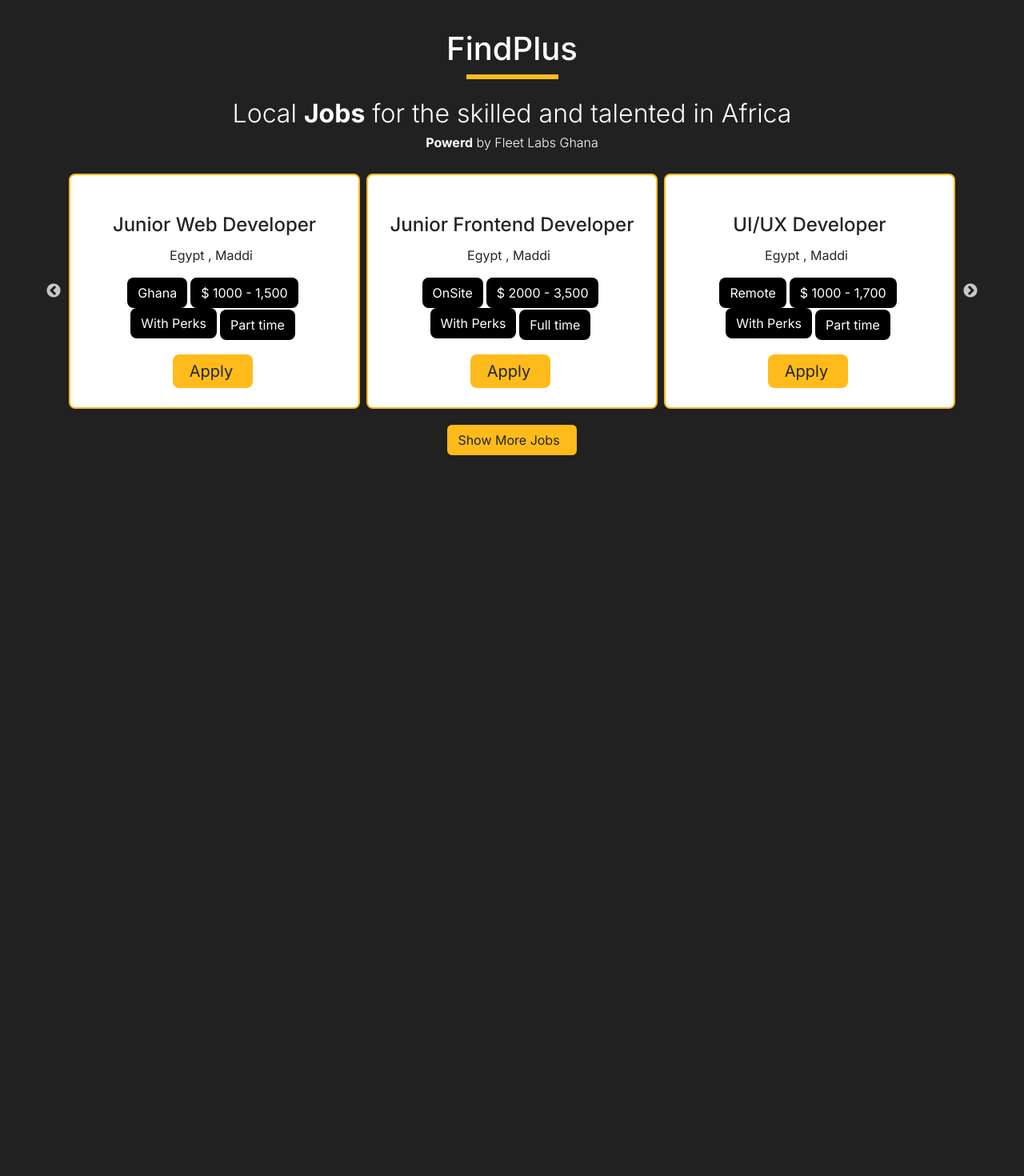
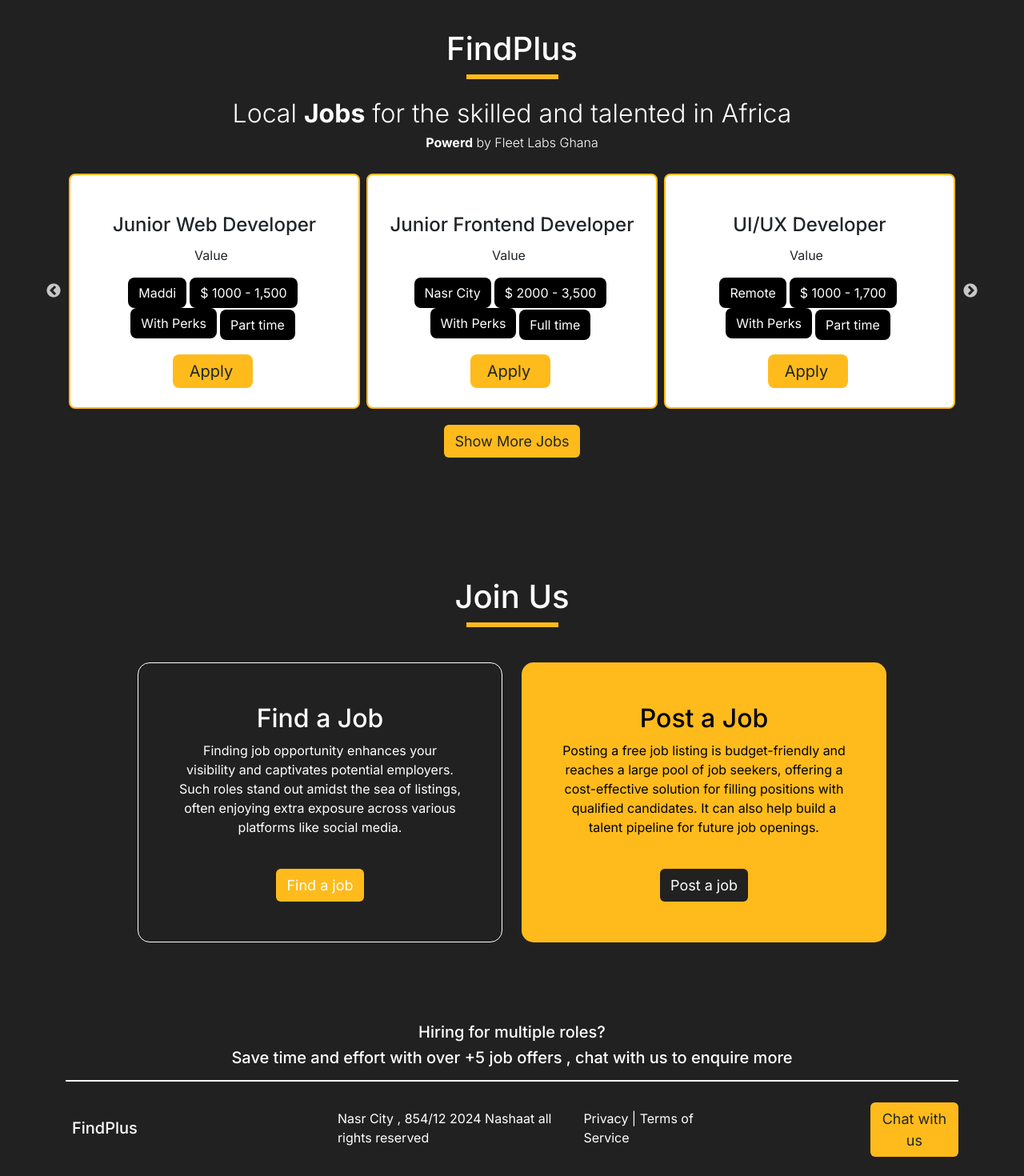
Before and after one commit to Omar-Nashaat/jobconnect, a React (Create React App) app: page / in a window 1280 px wide. Shown: the part 107-1577 px from the top of the page at 80% size. Before the commit the page ends 800 px from the top, so only its background shows below. Built offline with nearby package versions, Linux system fonts and the light colour scheme; the HTML template or start-up script is replaced by a standard one.

Commit message:
Adding Join us and footer

```diff
--- a/src/Components/AnotherHome/AnotherHome.jsx
+++ b/src/Components/AnotherHome/AnotherHome.jsx
@@ -4,6 +4,9 @@
 
 export default function AnotherHome() {
     return <>
+
+        {/* start home */}
+        <div id='home'>
             <div className="container">
                 <div className="row">
                     <div className="mt-5">
@@ -18,11 +21,66 @@
                         </div>
                         <JobsSlider />
                         <button className={style.moreBtn + ' btn d-block m-auto mt-3 d-flex'}>
-                        <div className='pe-2'>Show More Jobs</div>
-                        <i class="fa-solid fa-arrow-down fa-bounce pt-1"></i>
+                            <div>Show More Jobs</div>
                         </button>
                     </div>
                 </div>
             </div>
+        </div>
+        {/* end home */}
+
+        {/* start join */}
+        <div id='join' className={style.join}>
+            <div className="container w-75">
+                <h1 className='text-white text-center'>Join Us</h1>
+                <div className={style.yellowLine + " mb-4"}></div>
+                <div className="row">
+                    <div className="col-md-6">
+                        <div className={style.findJob}>
+                            <h2>Find a Job</h2>
+                            <p>Finding job opportunity enhances your visibility and captivates potential employers. Such roles stand out amidst the sea of listings, often enjoying extra exposure across various platforms like social media.</p>
+                            <div>
+                                <button className={style.joinBtn + ' btn mt-4'}>Find a job</button>
+                            </div>
+                        </div>
+                    </div>
+                    <div className="col-md-6">
+                        <div className={style.postJob}>
+                            <h2>Post a Job</h2>
+                            <p>Posting a free job listing is budget-friendly and reaches a large pool of job seekers, offering a cost-effective solution for filling positions with qualified candidates. It can also help build a talent pipeline for future job openings.</p>
+                            <div>
+                                <button className={style.postBtn + ' btn mt-4'}>Post a job</button>
+                            </div>
+                        </div>
+                    </div>
+                </div>
+            </div>
+        </div>
+        {/* end join */}
+
+        {/* start footer */}
+        <div id='footer'>
+            <div className="container">
+                <div className={style.upperFooterContent}>
+                    <h5>Hiring for multiple roles?</h5>
+                    <h5>Save time and effort with over +5 job offers , chat with us to enquire more</h5>
+                    <div className={style.whiteLine + " mt-3"}></div>
+                </div>
+                <div className={style.lowerFooterContent}>
+                    <div className="d-flex">
+                        <div className='d-flex align-items-center'>
+                            <i className="fa-solid fa-dove fa-2xl pe-2 mb-3 mt-4" style={{ color: 'white' }} />
+                            <h5 className='mt-3'>FindPlus</h5>
+                        </div>
+                        <p className={style.footerAdderss + ' mt-4'}>Nasr City , 854/12 2024 Nashaat all rights reserved</p>
+                        <p className={style.footerPrivacy + ' mt-4'}>Privacy | Terms of Service</p>
+                        <button className={style.chatBtn + ' btn d-block m-auto mt-3 d-flex'}>
+                            <div>Chat with us</div>
+                        </button>
+                    </div>
+                </div>
+            </div>
+        </div >
+        {/* end footer */}
     </>
 }
--- a/src/Components/AnotherHome/AnotherHome.module.css
+++ b/src/Components/AnotherHome/AnotherHome.module.css
@@ -18,7 +18,92 @@
 
 .moreBtn {
     background-color: #ffbb1c;
+    font-size: 18px;
 }
+
 .moreBtn:hover {
     background-color: #ffbb1c;
 }
+
+.join {
+    margin-top: 150px;
+}
+
+.findJob {
+    margin-top: 20px;
+    color: white;
+    text-align: center;
+    border: 1px solid white;
+    border-radius: 15px;
+    padding: 50px;
+
+}
+
+.postJob {
+    margin-top: 20px;
+    color: black;
+    text-align: center;
+    border: 1px solid transparent;
+    border-radius: 15px;
+    padding: 50px;
+    background-color: #ffbb1c;
+}
+
+.joinBtn {
+    background-color: #ffbb1c;
+    font-size: 18px;
+    color: white;
+}
+
+.joinBtn:hover {
+    background-color: #ffbb1c;
+    color: white;
+}
+
+.postBtn {
+    background-color: #212121;
+    font-size: 18px;
+    color: white;
+}
+
+.postBtn:hover {
+    background-color: #212121;
+    color: white;
+}
+
+.upperFooterContent {
+    margin-top: 100px;
+    text-align: center;
+    color: white;
+}
+
+.whiteLine {
+    display: block;
+    margin: auto;
+    background-color: white;
+    width: 100%;
+    height: 2px;
+}
+
+.lowerFooterContent {
+    margin-top: 10px;
+    margin-bottom: 20px;
+    color: white;
+}
+
+.footerAdderss {
+    margin-left: 250px;
+}
+
+.footerPrivacy {
+    margin-right: 200px;
+}
+
+.chatBtn {
+    background-color: #ffbb1c;
+    font-size: 18px;
+}
+
+.chatBtn:hover {
+    background-color: #ffbb1c;
+}
--- a/src/Components/JobsSlider/JobSlider.module.css
+++ b/src/Components/JobsSlider/JobSlider.module.css
@@ -20,3 +20,7 @@
     background-color: black;
     color: white;
 }
+.jobBtnBlack:hover{
+    background-color: #ffbb1c;
+    color: white;
+}
--- a/src/Components/JobsSlider/JobsSlider.jsx
+++ b/src/Components/JobsSlider/JobsSlider.jsx
@@ -7,7 +7,7 @@
 export default function JobsSlider() {
     const settings = {
         infinite: true,
-        speed: 1200,
+        speed: 1000,
         slidesToShow: 3,
         slidesToScroll: 1,
         autoplay: true,
@@ -20,9 +20,9 @@
                         <i class="fa-solid fa-user-plus fs-4"></i>
                     </div>
                     <h4 class="pt-4 pb-1">Junior Web Developer</h4>
-                    <p>Egypt , Maddi<i class={style.checkIcon + " fa-solid fa-circle-check ps-2"}></i></p>
+                    <p>Value<i class={style.checkIcon + " fa-solid fa-circle-check ps-2"}></i></p>
                     <div className="mb-3">
-                        <button className={style.jobBtnBlack + " btn rounded-3 me-1"}>Ghana</button>
+                        <button className={style.jobBtnBlack + " btn rounded-3 me-1"}>Maddi</button>
                         <button className={style.jobBtnBlack + " btn rounded-3 me-1"}>$ 1000 - 1,500</button>
                         <button className={style.jobBtnBlack + " btn rounded-3 me-1 mb-1"}>With Perks</button>
                         <button className={style.jobBtnBlack + " btn rounded-3 me-1"}>Part time</button>
@@ -38,9 +38,9 @@
                         <i class="fa-solid fa-user-plus fs-4"></i>
                     </div>
                     <h4 class="pt-4 pb-1">Junior Web Developer</h4>
-                    <p>Egypt , Maddi<i class={style.checkIcon + " fa-solid fa-circle-check ps-2"}></i></p>
+                    <p>Value<i class={style.checkIcon + " fa-solid fa-circle-check ps-2"}></i></p>
                     <div className="mb-3">
-                        <button className={style.jobBtnBlack + " btn rounded-3 me-1"}>Ghana</button>
+                        <button className={style.jobBtnBlack + " btn rounded-3 me-1"}>Maddi</button>
                         <button className={style.jobBtnBlack + " btn rounded-3 me-1"}>$ 1000 - 1,500</button>
                         <button className={style.jobBtnBlack + " btn rounded-3 me-1 mb-1"}>With Perks</button>
                         <button className={style.jobBtnBlack + " btn rounded-3 me-1"}>Part time</button>
@@ -56,9 +56,9 @@
                         <i class="fa-solid fa-user-plus fs-4"></i>
                     </div>
                     <h4 class="pt-4 pb-1">Junior Frontend Developer</h4>
-                    <p>Egypt , Maddi<i class={style.checkIcon + " fa-solid fa-circle-check ps-2"}></i></p>
+                    <p>Value<i class={style.checkIcon + " fa-solid fa-circle-check ps-2"}></i></p>
                     <div className="mb-3">
-                        <button className={style.jobBtnBlack + " btn rounded-3 me-1"}>OnSite</button>
+                        <button className={style.jobBtnBlack + " btn rounded-3 me-1"}>Nasr City</button>
                         <button className={style.jobBtnBlack + " btn rounded-3 me-1"}>$ 2000 - 3,500</button>
                         <button className={style.jobBtnBlack + " btn rounded-3 me-1 mb-1"}>With Perks</button>
                         <button className={style.jobBtnBlack + " btn rounded-3 me-1"}>Full time</button>
@@ -74,7 +74,7 @@
                         <i class="fa-solid fa-user-plus fs-4"></i>
                     </div>
                     <h4 class="pt-4 pb-1">UI/UX Developer</h4>
-                    <p>Egypt , Maddi<i class={style.checkIcon + " fa-solid fa-circle-check ps-2"}></i></p>
+                    <p>Value<i class={style.checkIcon + " fa-solid fa-circle-check ps-2"}></i></p>
                     <div className="mb-3">
                         <button className={style.jobBtnBlack + " btn rounded-3 me-1"}>Remote</button>
                         <button className={style.jobBtnBlack + " btn rounded-3 me-1"}>$ 1000 - 1,700</button>
@@ -92,9 +92,9 @@
                         <i class="fa-solid fa-user-plus fs-4"></i>
                     </div>
                     <h4 class="pt-4 pb-1">Senior Backend Developer</h4>
-                    <p>Egypt , Maddi<i class={style.checkIcon + " fa-solid fa-circle-check ps-2"}></i></p>
+                    <p>Value<i class={style.checkIcon + " fa-solid fa-circle-check ps-2"}></i></p>
                     <div className="mb-3">
-                        <button className={style.jobBtnBlack + " btn rounded-3 me-1"}>OnSite</button>
+                        <button className={style.jobBtnBlack + " btn rounded-3 me-1"}>Nasr City</button>
                         <button className={style.jobBtnBlack + " btn rounded-3 me-1"}>$ 3000 - 3,700</button>
                         <button className={style.jobBtnBlack + " btn rounded-3 me-1 mb-1"}>No Perks</button>
                         <button className={style.jobBtnBlack + " btn rounded-3 me-1"}>Full time</button>
```
Also changed, not shown: src/Components/Home/image2.png (added). Lines whose indentation alone changed are shown as unchanged.
